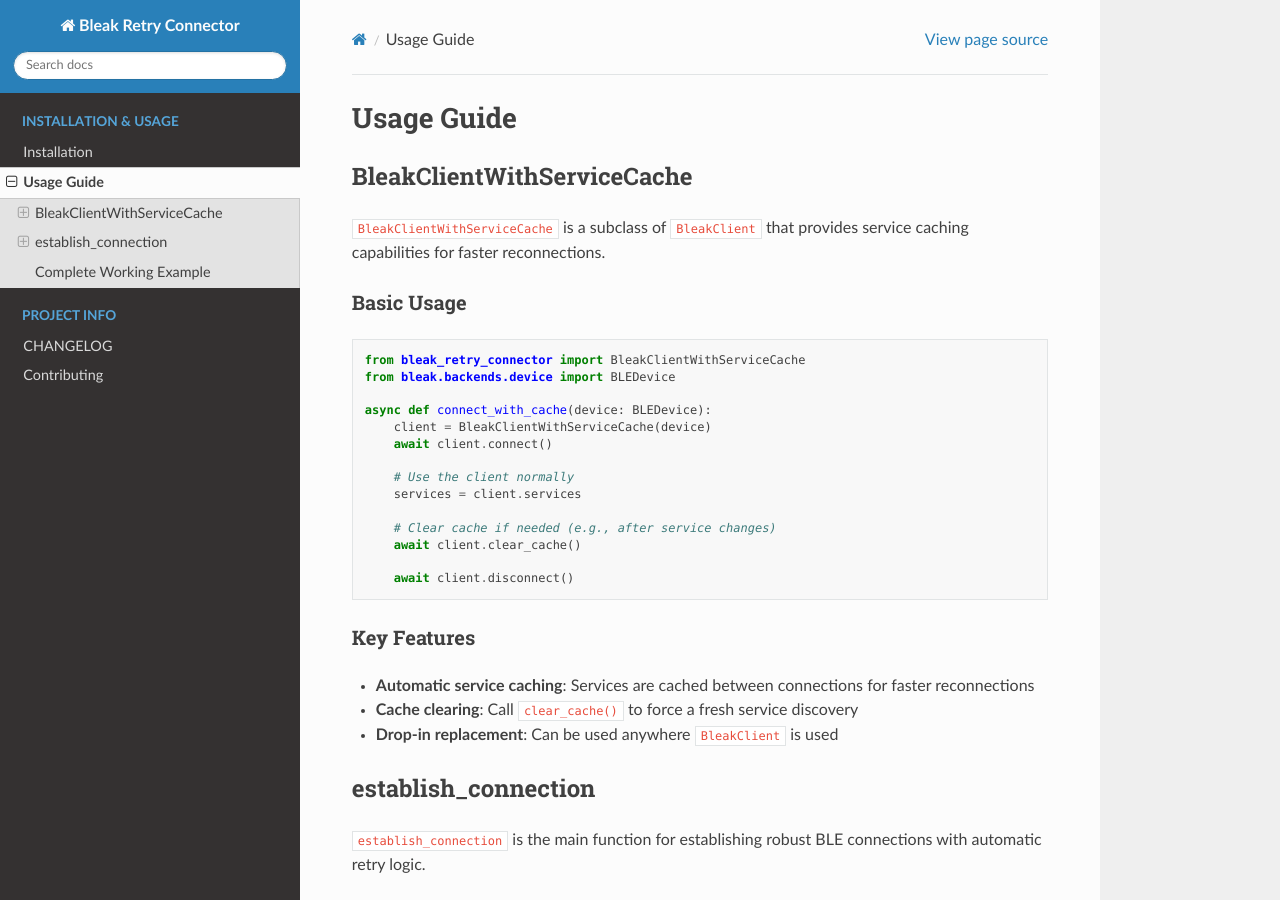
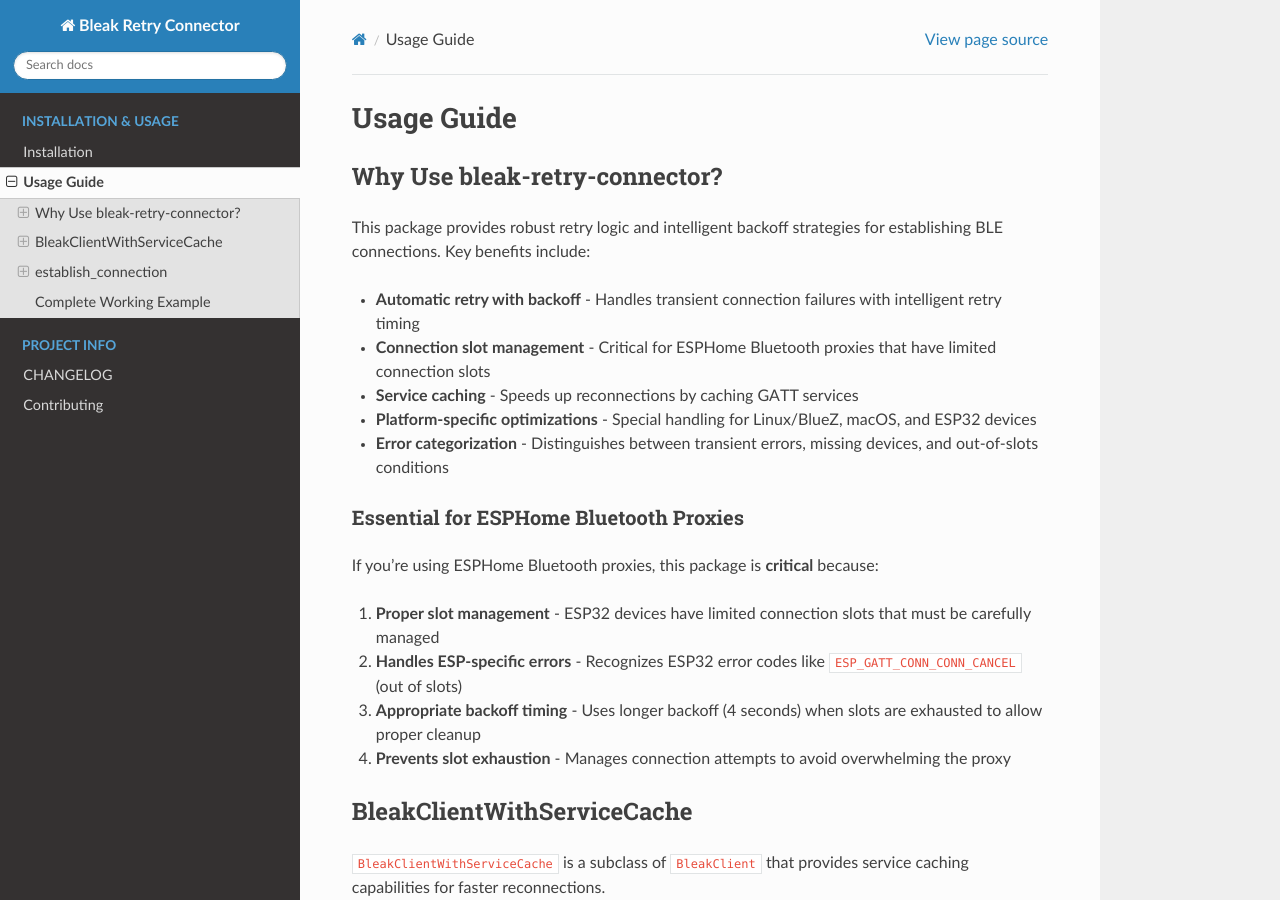
Before and after one commit to Bluetooth-Devices/bleak-retry-connector, a Sphinx documentation site: the page built from docs/source/usage.md, in a window 1280 px wide and 900 px high. Built offline with Sphinx 7.4.7 and the Read the Docs theme 3.1.0, drawn with Linux system fonts in a browser that asks for light colours.

Commit message:
feat: add docs

```diff
--- a/docs/source/usage.md
+++ b/docs/source/usage.md
@@ -1,4 +1,23 @@
 # Usage Guide
+
+## Why Use bleak-retry-connector?
+
+This package provides robust retry logic and intelligent backoff strategies for establishing BLE connections. Key benefits include:
+
+- **Automatic retry with backoff** - Handles transient connection failures with intelligent retry timing
+- **Connection slot management** - Critical for ESPHome Bluetooth proxies that have limited connection slots
+- **Service caching** - Speeds up reconnections by caching GATT services
+- **Platform-specific optimizations** - Special handling for Linux/BlueZ, macOS, and ESP32 devices
+- **Error categorization** - Distinguishes between transient errors, missing devices, and out-of-slots conditions
+
+### Essential for ESPHome Bluetooth Proxies
+
+If you're using ESPHome Bluetooth proxies, this package is **critical** because:
+
+1. **Proper slot management** - ESP32 devices have limited connection slots that must be carefully managed
+2. **Handles ESP-specific errors** - Recognizes ESP32 error codes like `ESP_GATT_CONN_CONN_CANCEL` (out of slots)
+3. **Appropriate backoff timing** - Uses longer backoff (4 seconds) when slots are exhausted to allow proper cleanup
+4. **Prevents slot exhaustion** - Manages connection attempts to avoid overwhelming the proxy
 
 ## BleakClientWithServiceCache
 
```
